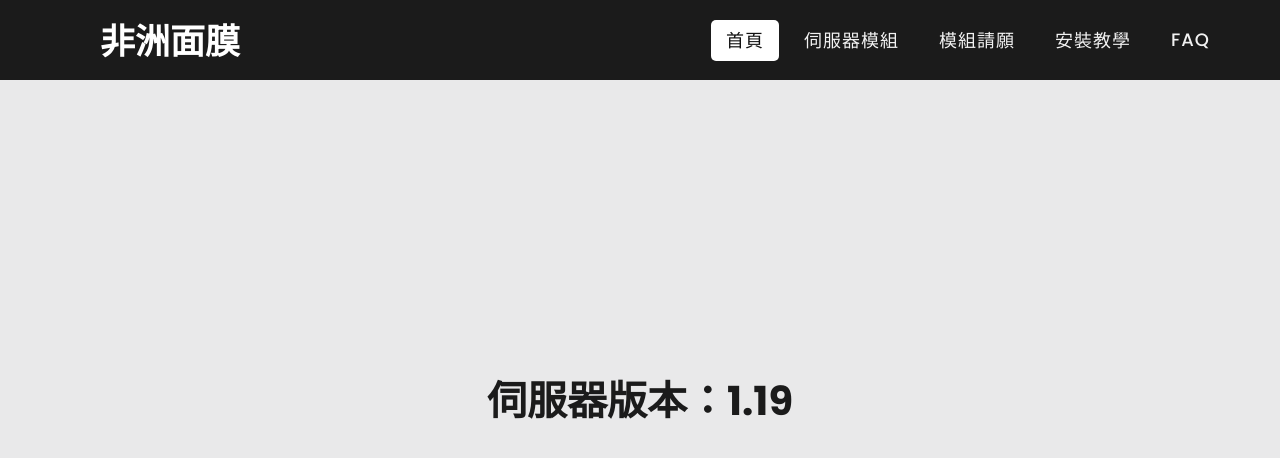
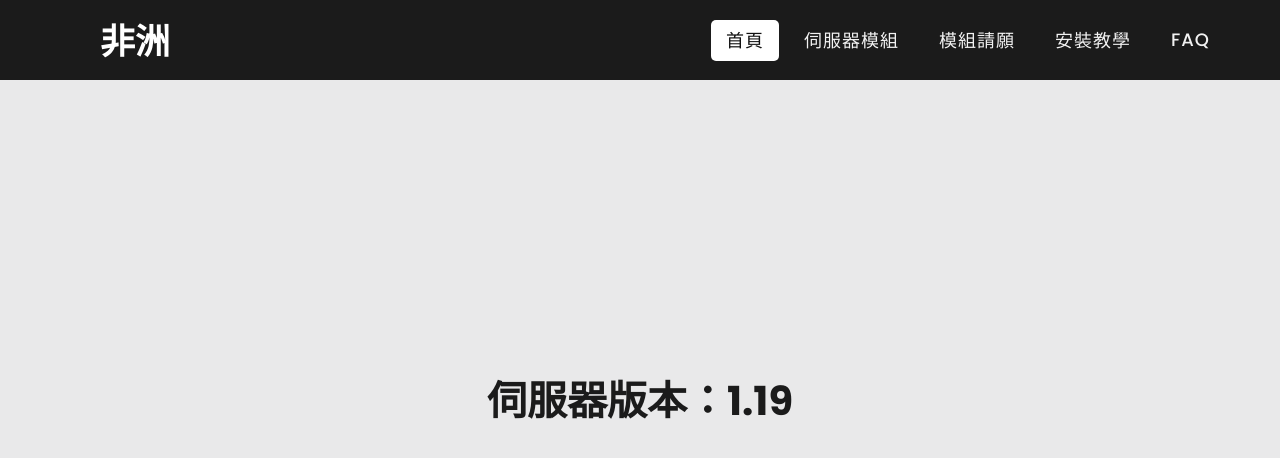
Before and after one commit to yuetada/yuetai, a plain HTML site: page index.html in a window 1280 px wide. Drawn offline with nearby package versions, Linux system fonts and the light colour scheme.

Commit message:
Update index.html

```diff
--- a/index.html
+++ b/index.html
@@ -13,7 +13,7 @@
   </head>
   <body>
     <nav>
-      <div class="logo">非洲面膜</div>
+      <div class="logo">非洲</div>
       <input type="checkbox" id="click">
       <label for="click" class="menu-btn">
         <i class="fas fa-bars"></i>
```
